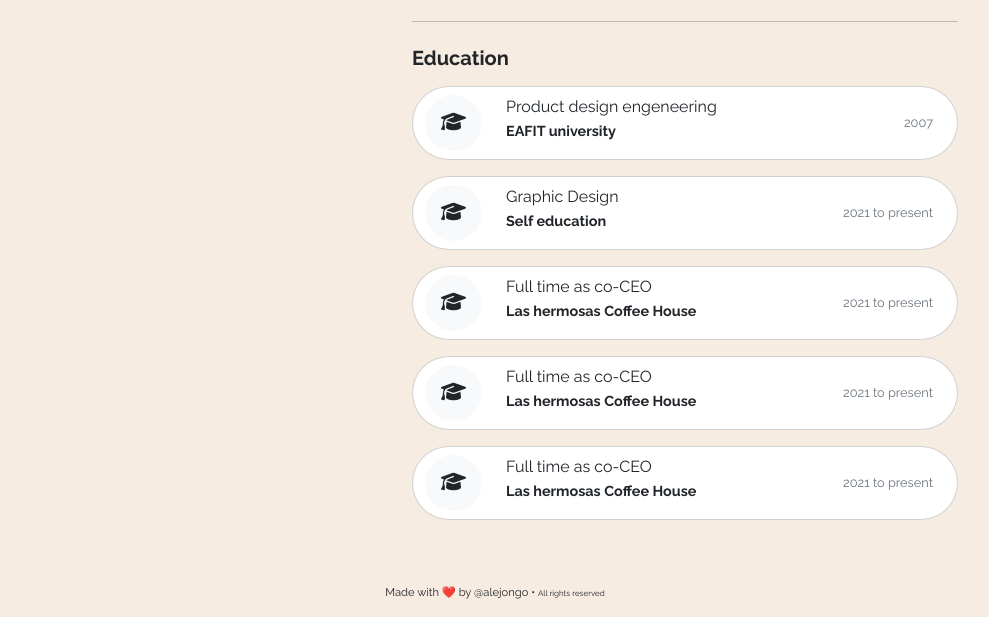
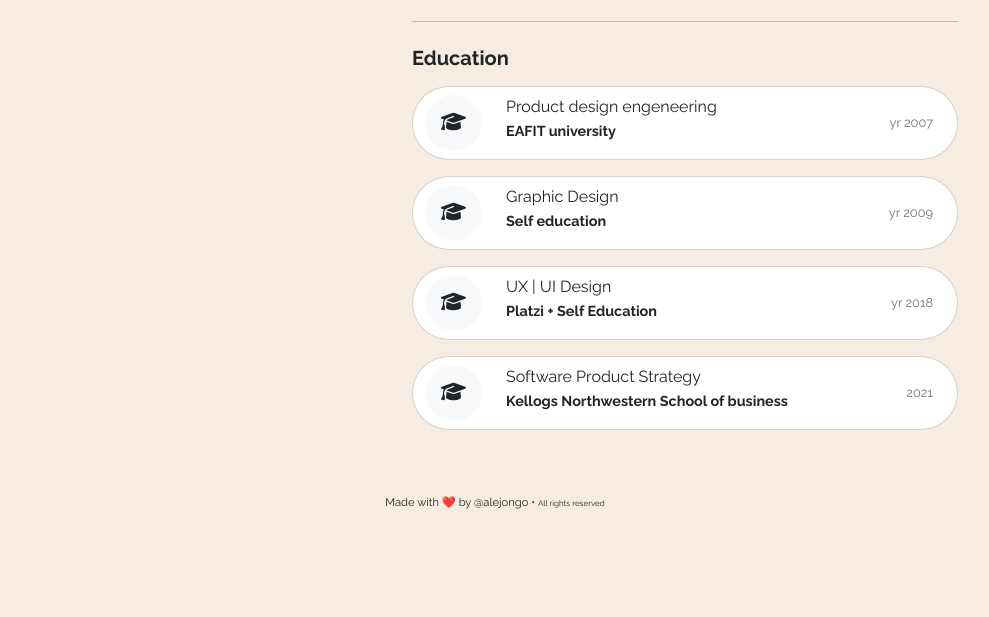
Before and after one commit to alejongo/desafio-06-cv, a plain HTML site: page index.html in a window 1280 px wide. Shown: the part 857-1474 px from the top of the page, without its empty margins (145-1134 px from the left). After the commit the page ends 1384 px from the top, so only its background shows below. Drawn offline with nearby package versions, Linux system fonts and the light colour scheme; files that its build step writes are made by us from their sources.

Commit message:
update(content): Add Education info

```diff
--- a/index.html
+++ b/index.html
@@ -138,7 +138,7 @@
                                 <p class="flex-fill ms-4 mt-2">Product design engeneering </br> <span
                                         class="raleway-bold" style="font-size: 0.9rem"> EAFIT university
                                     </span></p>
-                                <p class="text-secondary mt-3" style="font-size: 0.8rem">2007</p>
+                                <p class="text-secondary mt-3" style="font-size: 0.8rem">yr 2007</p>
                             </div>
 
                         </div>
@@ -150,7 +150,7 @@
                                 <p class="flex-fill ms-4 mt-2">Graphic Design </br> <span class="raleway-bold"
                                         style="font-size: 0.9rem"> Self education
                                     </span></p>
-                                <p class="text-secondary mt-3" style="font-size: 0.8rem">2021 to present</p>
+                                <p class="text-secondary mt-3" style="font-size: 0.8rem">yr 2009</p>
                             </div>
 
                         </div>
@@ -159,11 +159,10 @@
                                 <div class="bg-body-tertiary p-3 ms-1 rounded-circle"">
                                     <i class=" fa-solid fa-graduation-cap fa-lg"></i>
                                 </div>
-                                <p class="flex-fill ms-4 mt-2">Full time as co-CEO </br> <span class="raleway-bold"
-                                        style="font-size: 0.9rem"> Las
-                                        hermosas Coffee House
+                                <p class="flex-fill ms-4 mt-2">UX | UI Design </br> <span class="raleway-bold"
+                                        style="font-size: 0.9rem">Platzi + Self Education
                                     </span></p>
-                                <p class="text-secondary mt-3" style="font-size: 0.8rem">2021 to present</p>
+                                <p class="text-secondary mt-3" style="font-size: 0.8rem">yr 2018</p>
                             </div>
 
                         </div>
@@ -173,24 +172,11 @@
                                 <div class="bg-body-tertiary p-3 ms-1 rounded-circle"">
                                     <i class=" fa-solid fa-graduation-cap fa-lg"></i>
                                 </div>
-                                <p class="flex-fill ms-4 mt-2">Full time as co-CEO </br> <span class="raleway-bold"
-                                        style="font-size: 0.9rem"> Las
-                                        hermosas Coffee House
+                                <p class="flex-fill ms-4 mt-2">Software Product Strategy </br> <span
+                                        class="raleway-bold" style="font-size: 0.9rem"> Kellogs Northwestern School of
+                                        business
                                     </span></p>
-                                <p class="text-secondary mt-3" style="font-size: 0.8rem">2021 to present</p>
-                            </div>
-
-                        </div>
-                        <div class="card  ps-2 pe-4 rounded-pill mb-3">
-                            <div class="d-flex flex-wrap  justify-content-between align-items-center">
-                                <div class="bg-body-tertiary p-3 ms-1 rounded-circle"">
-                                    <i class=" fa-solid fa-graduation-cap fa-lg"></i>
-                                </div>
-                                <p class="flex-fill ms-4 mt-2">Full time as co-CEO </br> <span class="raleway-bold"
-                                        style="font-size: 0.9rem"> Las
-                                        hermosas Coffee House
-                                    </span></p>
-                                <p class="text-secondary mt-3" style="font-size: 0.8rem">2021 to present</p>
+                                <p class="text-secondary mt-3" style="font-size: 0.8rem">2021</p>
                             </div>
 
                         </div>
```
